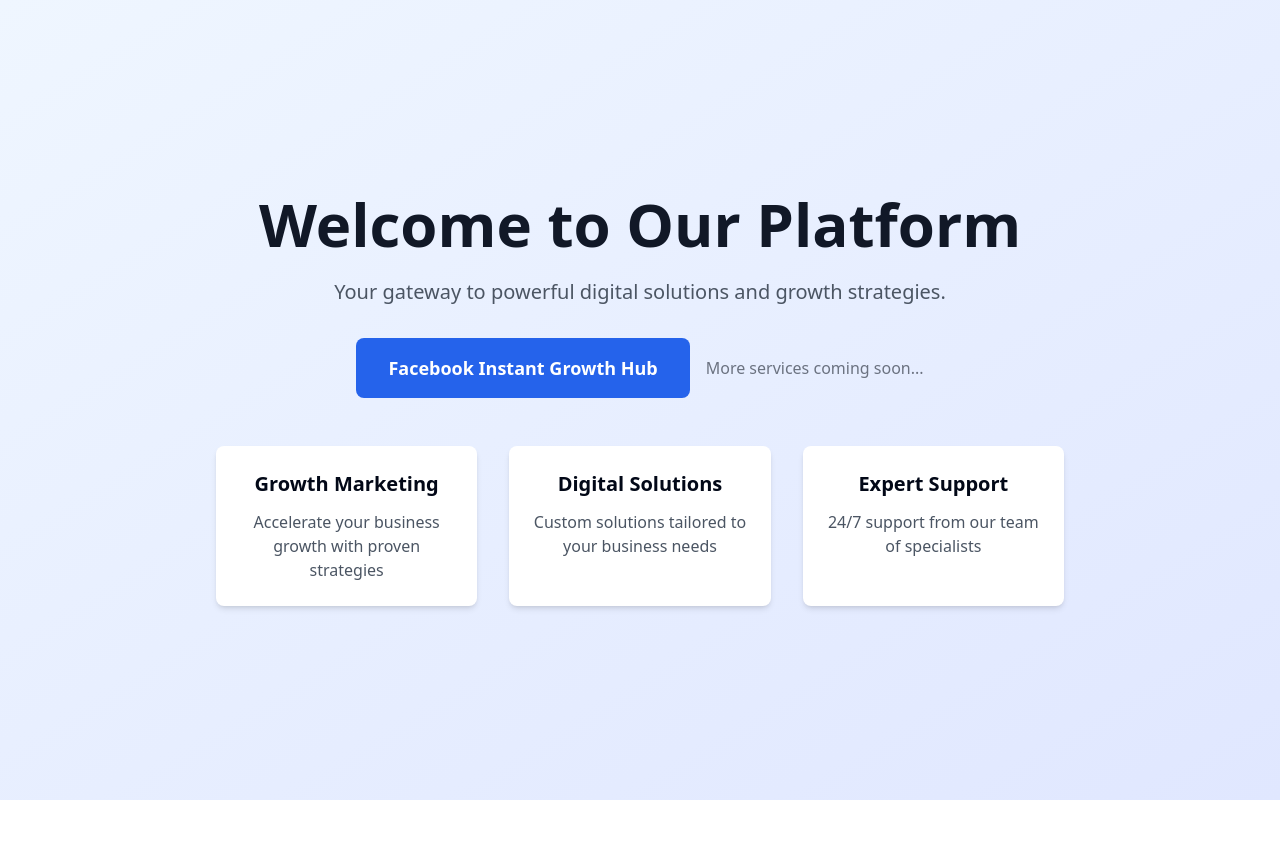
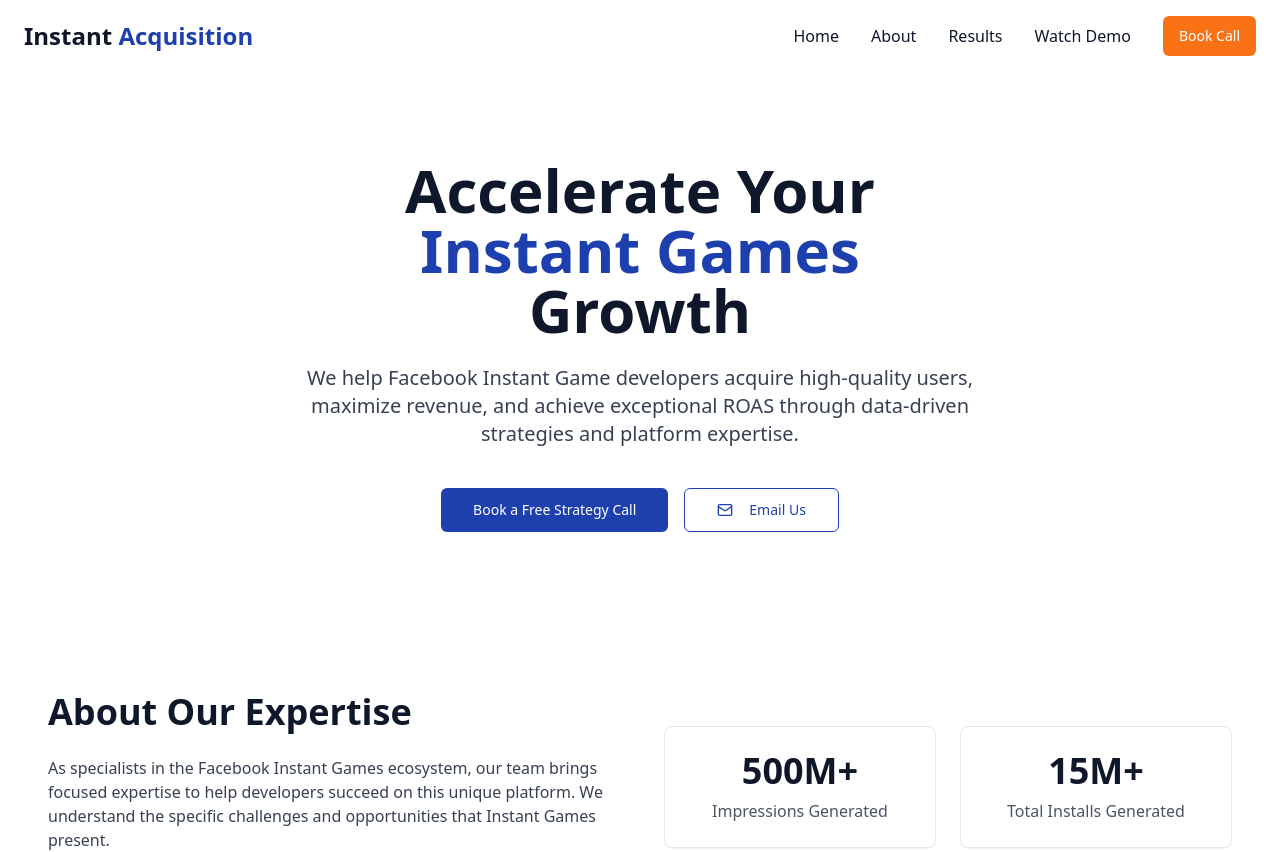
Before and after one commit to sanchitjosh/instant-games-growth-lab, a React (Vite) app: page / in a window 1280 px wide. Shown: the top 852 px of the page. Before the commit the page ends 800 px from the top, so only its background shows below. Built offline with nearby package versions, Linux system fonts and the light colour scheme.

Commit message:
Revert route changes
Reverts the route changes, making the Facebook Instant website the main domain content and removing all other routes.

```diff
--- a/src/App.tsx
+++ b/src/App.tsx
@@ -4,7 +4,6 @@ import { Toaster as Sonner } from "@/components/ui/sonner";
 import { TooltipProvider } from "@/components/ui/tooltip";
 import { QueryClient, QueryClientProvider } from "@tanstack/react-query";
 import { BrowserRouter, Routes, Route } from "react-router-dom";
-import NewHome from "./pages/NewHome";
 import FacebookInstant from "./pages/FacebookInstant";
 import NotFound from "./pages/NotFound";
 
@@ -17,8 +16,7 @@ const App = () => (
       <Sonner />
       <BrowserRouter>
         <Routes>
-          <Route path="/" element={<NewHome />} />
-          <Route path="/facebookInstant" element={<FacebookInstant />} />
+          <Route path="/" element={<FacebookInstant />} />
           {/* ADD ALL CUSTOM ROUTES ABOVE THE CATCH-ALL "*" ROUTE */}
           <Route path="*" element={<NotFound />} />
         </Routes>
```
